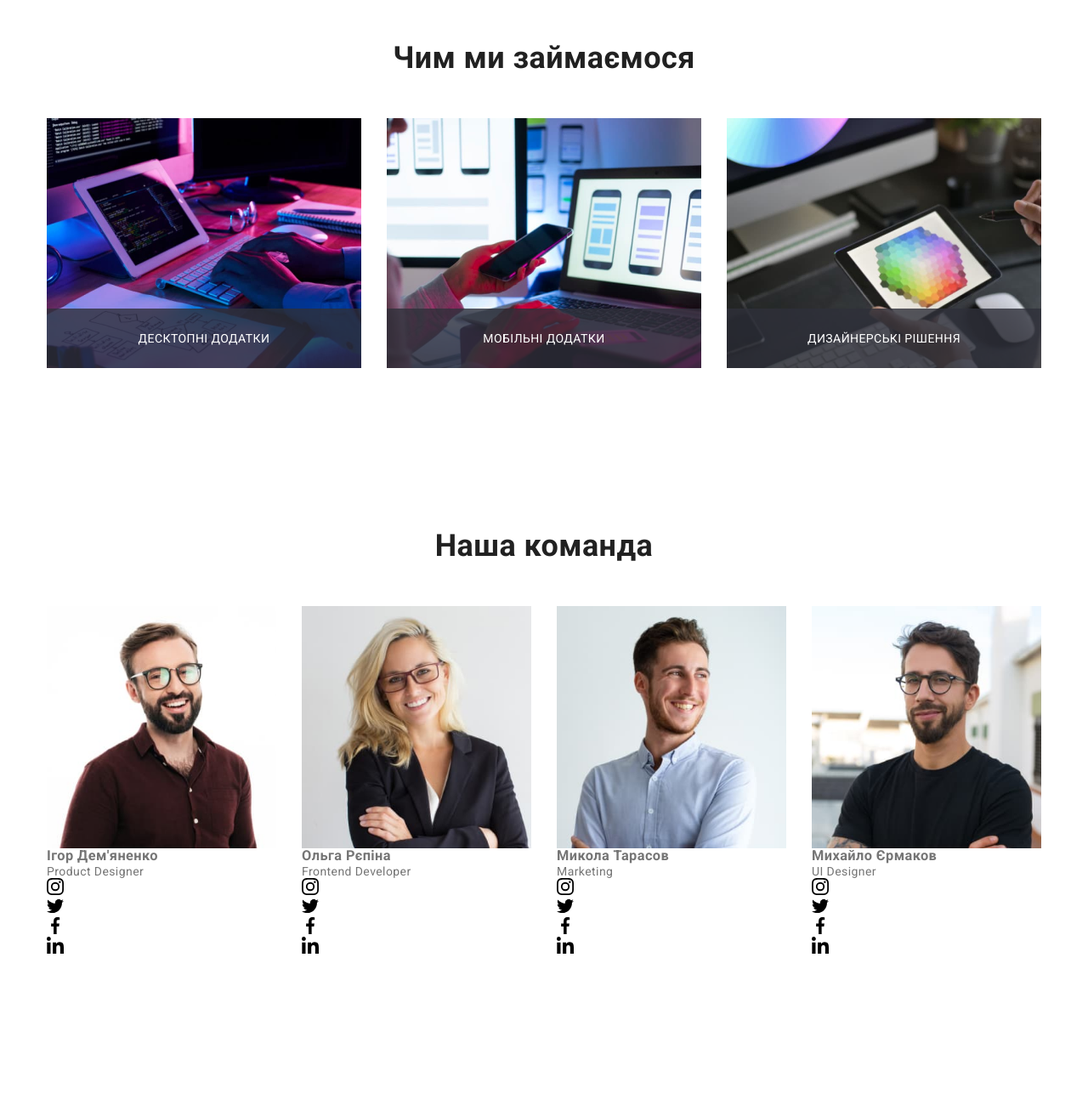
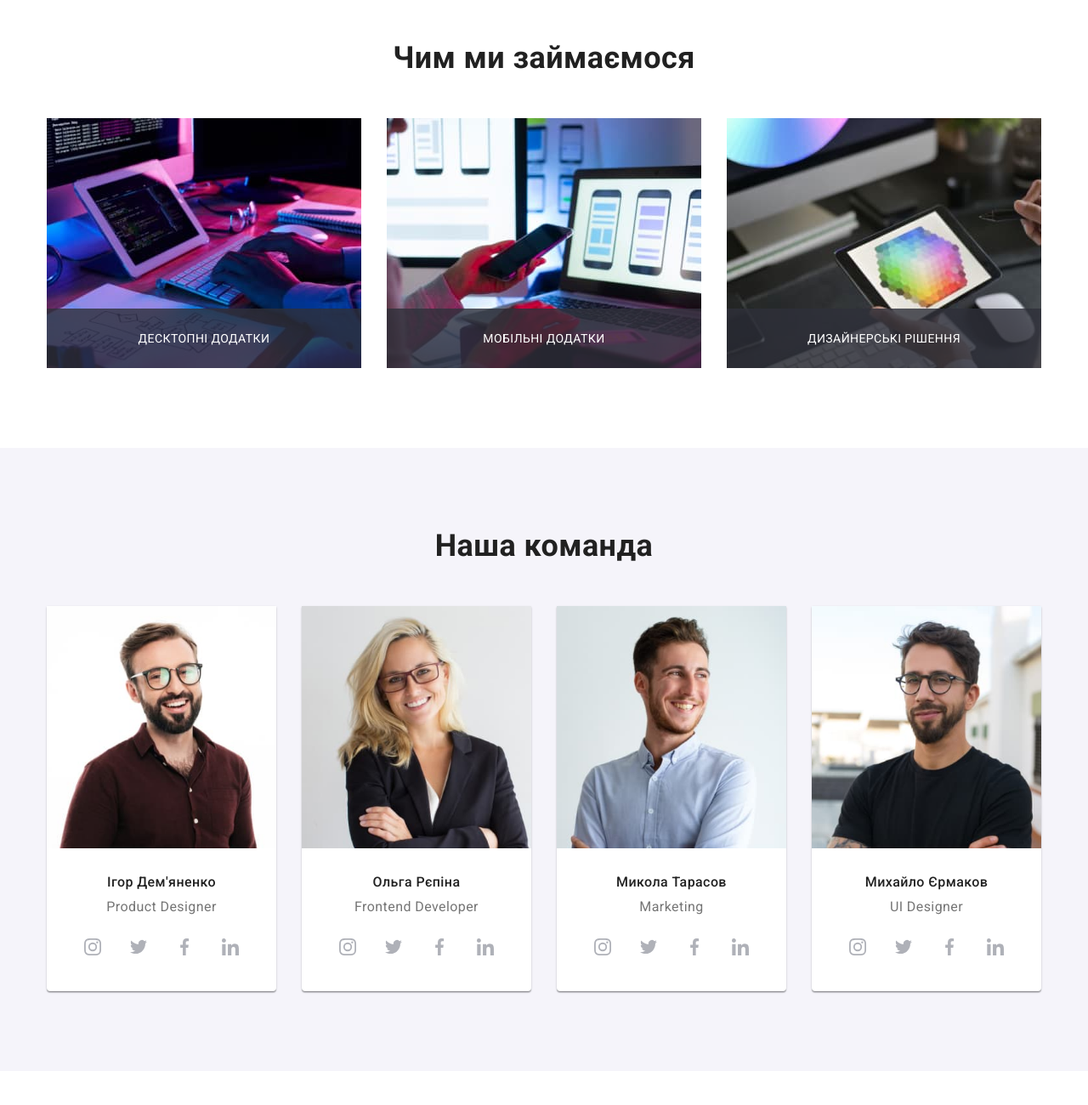
Before and after one commit to yaStigma/goit-markup-hw-08, a plain HTML site: page index.html in a window 1280 px wide. Shown: the part 1100-2400 px from the top of the page at 85% size. Drawn offline with nearby package versions, Linux system fonts and the light colour scheme.

Commit message:
adapt stydio

```diff
--- a/index.html
+++ b/index.html
@@ -135,7 +135,8 @@
               <div class="work__card">
                 <img
                   class="img"
-                  src="./images/image1.jpg"
+                  srcset="./images/work/img-1@1x.jpg 1x, ./images/work/img-1@2x.jpg 2x"
+                  src="./images/work/img-1@1x.jpg"
                   alt="розробка сайту"
                   width="370"
                   height="294"
@@ -149,7 +150,8 @@
               <div class="work__card">
                 <img
                   class="img"
-                  src="./images/image2.jpg"
+                  srcset="./images/work/img-2@1x.jpg 1x, ./images/work/img-2@2x.jpg 2x"
+                  src="./images/work/img-2@1x.jpg"
                   alt="розробка мобільного додатку"
                   width="370"
                   height="294"
@@ -163,7 +165,8 @@
               <div class="work__card">
                 <img
                   class="img"
-                  src="./images/image3.jpg"
+                  srcset="./images/work/img-3@1x.jpg 1x, ./images/work/img-3@2x.jpg 2x"
+                  src="./images/work/img-3@1x.jpg"
                   alt="розробка дизайну"
                   width="370"
                   height="294"
--- a/sass/components/_base.scss
+++ b/sass/components/_base.scss
@@ -31,6 +31,16 @@ img {
     text-align: center;
   }
 }
+.grid {
+  display: flex;
+  flex-wrap: wrap;
+  gap: 30px;
+  &__item--client {
+    width: 210px;
+    height: 92px;
+  }
+}
+
 // tablet stule
 @media screen and (min-width: 768px) {
   .container {
@@ -38,10 +48,6 @@ img {
   }
 
   .grid {
-    display: flex;
-    flex-wrap: wrap;
-    gap: 30px;
-
     &__item--advantage {
       width: 354px;
     }
@@ -52,7 +58,7 @@ img {
       width: 354px;
     }
     &__item--client {
-      width: 266px;
+      width: 226px;
       height: 92px;
     }
     &__item--project {
--- a/sass/components/_section-client.scss
+++ b/sass/components/_section-client.scss
@@ -1,12 +1,3 @@
-.grid {
-  display: flex;
-  flex-wrap: wrap;
-  gap: 30px;
-  &__item--client {
-    width: 210px;
-    height: 92px;
-  }
-}
 .client__link {
   display: flex;
   justify-content: center;
@@ -29,26 +20,3 @@
     border-color: $background-color-bt-activ;
   }
 }
-
-// .client__link {
-//   display: flex;
-//   justify-content: center;
-//   align-items: center;
-
-//   transition: fill 250ms cubic-bezier(0.4, 0, 0.2, 1),
-//     border-color 250ms cubic-bezier(0.4, 0, 0.2, 1);
-
-//   width: 100%;
-//   height: 100%;
-//   fill: $background-color-svg;
-//   border: 1px solid;
-//   border-color: $background-color-svg;
-//   border-radius: 4px;
-//   text-decoration: none;
-
-//   &:hover,
-//   &:focus {
-//     fill: $background-color-bt-accent;
-//     border-color: $background-color-bt-activ;
-//   }
-// }
--- a/sass/components/_section-team.scss
+++ b/sass/components/_section-team.scss
@@ -53,59 +53,19 @@
     background-color: $background-color-bt-accent;
   }
 }
-
-// .team {
-//   background-color: $background-color-sect;
-
-//   &__item {
-//     background-color: $background-color-main;
-//     box-shadow: 0px 1px 3px $background-color-shadow-blok,
-//       0px 1px 1px $background-color-shadow-blok1, 0px 2px 1px $background-color-backdrop;
-//     border-radius: 0px 0px 4px 4px;
-//   }
-//   &__container {
-//     padding: 30px;
-//   }
-//   &__member {
-//     margin-bottom: 10px;
-
-//     color: $color-text-topic;
-//     font-weight: 500;
-//     font-size: 16px;
-//     line-height: calc(19 / 16);
-//     text-align: center;
-//   }
-//   &__function {
-//     margin-bottom: 16px;
-
-//     font-size: 16px;
-//     line-height: calc(19 / 16);
-//     text-align: center;
-//   }
-// }
-
-// .grid--social {
-//   display: flex;
-//   flex-wrap: wrap;
-//   gap: 10px;
-//   justify-content: center;
-// }
-// .team__link {
-//   display: block;
-//   fill: $background-color-svg;
-
-//   transition: background-color 250ms cubic-bezier(0.4, 0, 0.2, 1),
-//     fill 250ms cubic-bezier(0.4, 0, 0.2, 1);
-
-//   text-decoration: none;
-//   padding: 12px;
-//   background-color: transparent;
-//   border-radius: 50%;
-//   line-height: 0;
-
-//   &:hover,
-//   &:focus {
-//     fill: $color-text-hero;
-//     background-color: $background-color-bt-accent;
-//   }
-// }
+// tablet stule
+@media screen and (min-width: 768px) {
+  .team {
+    &__container {
+      padding: 30px 74px 24px 74px;
+    }
+  }
+}
+// desktop style
+@media screen and (min-width: 1200px) {
+  .team {
+    &__container {
+      padding: 30px 32px;
+    }
+  }
+}
--- a/sass/main.scss
+++ b/sass/main.scss
@@ -14,6 +14,6 @@
 @import './components/section-hero'; //ok
 @import './components/section-advantage'; //ok
 @import './components/section-work'; //ok
-// @import './components/section-team';
-// @import './components/section-client';
+@import './components/section-team';
+@import './components/section-client'; //ok
 // @import './components/portfolio';
```
Also changed, not shown: css/main.css, css/main.min.css, 2 other files.
